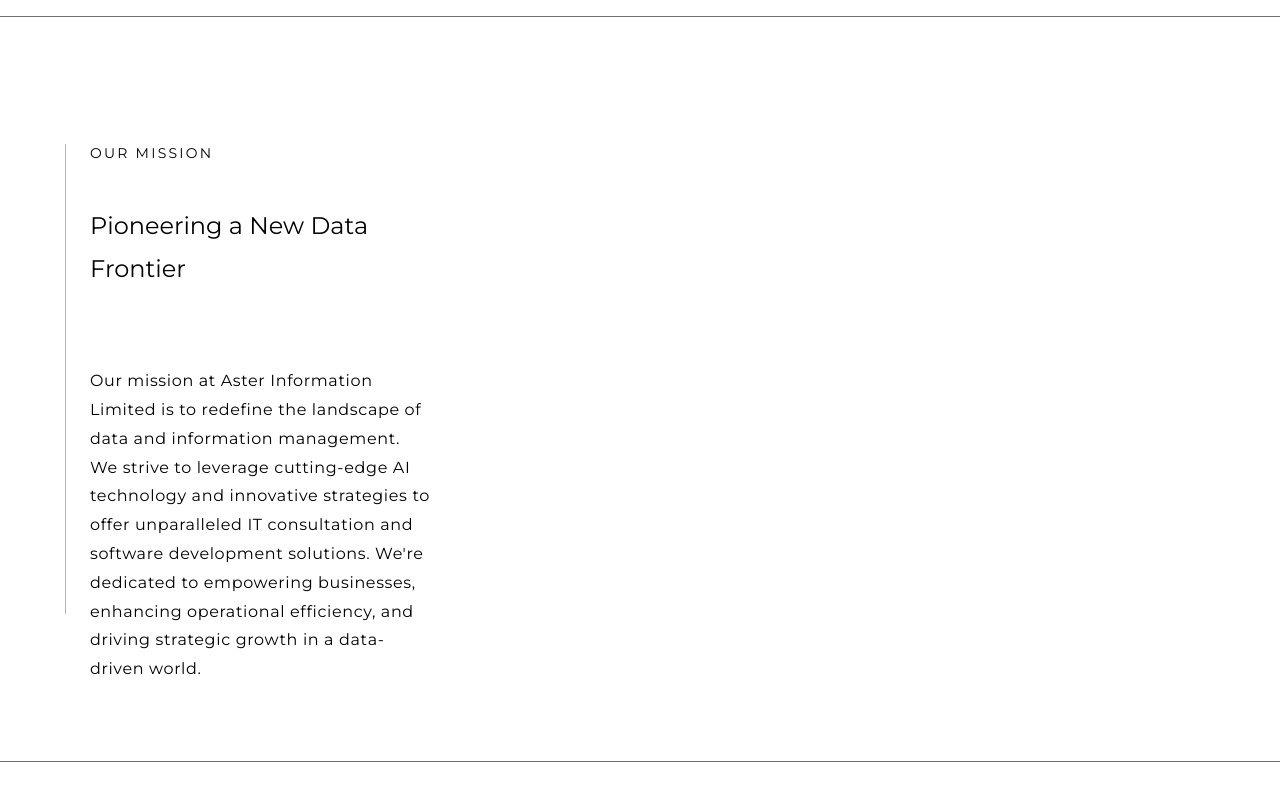
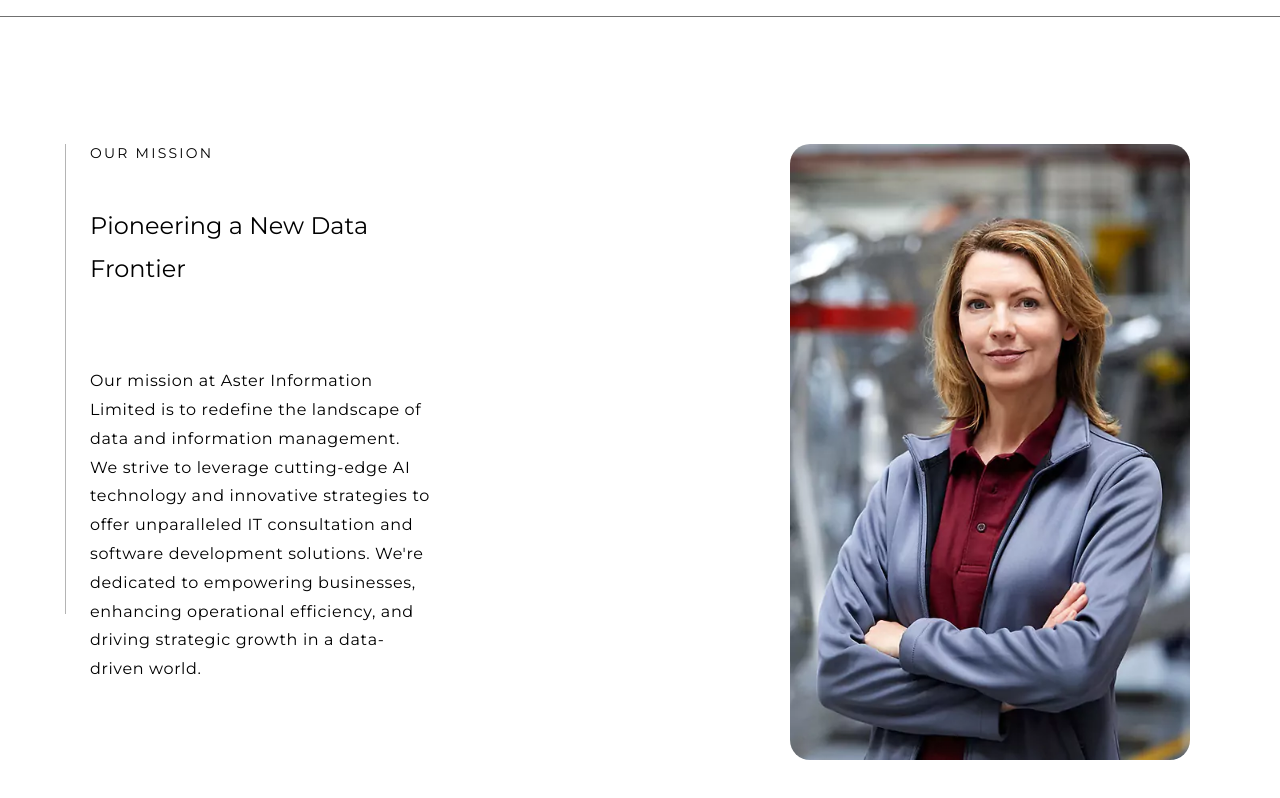
Before and after one commit to Moamal-2000/aster-information, a React (Vite) app: page /about in a window 1280 px wide. Shown: the part 771-1569 px from the top of the page. Built offline with nearby package versions, Linux system fonts and the light colour scheme.

Commit message:
feat: setup OurMissionSection image

```diff
--- a/src/Components/Pages/About/OurMissionSection/OurMissionSection.jsx
+++ b/src/Components/Pages/About/OurMissionSection/OurMissionSection.jsx
@@ -1,11 +1,19 @@
+import { ourMissionSectionBg } from "src/Assets/Images/Images";
 import OurMissionContent from "./OurMissionContent/OurMissionContent";
 import s from "./OurMissionSection.module.scss";
 
 const OurMissionSection = () => {
   return (
     <section className={s.ourMissionSection}>
-      <div className="container">
+      <div className="container" data-container>
         <OurMissionContent />
+
+        <img
+          src={ourMissionSectionBg}
+          alt="Our mission section background image"
+          loading="lazy"
+          className={s.ourMissionBg}
+        />
       </div>
     </section>
   );
--- a/src/Components/Pages/About/OurMissionSection/OurMissionSection.module.scss
+++ b/src/Components/Pages/About/OurMissionSection/OurMissionSection.module.scss
@@ -7,3 +7,15 @@
   border-right: none;
   border-left: none;
 }
+
+.ourMissionSection [data-container] {
+  display: flex;
+  justify-content: space-between;
+}
+
+.ourMissionBg {
+  width: 400px;
+  height: 616px;
+  object-fit: cover;
+  border-radius: 20px;
+}
```
